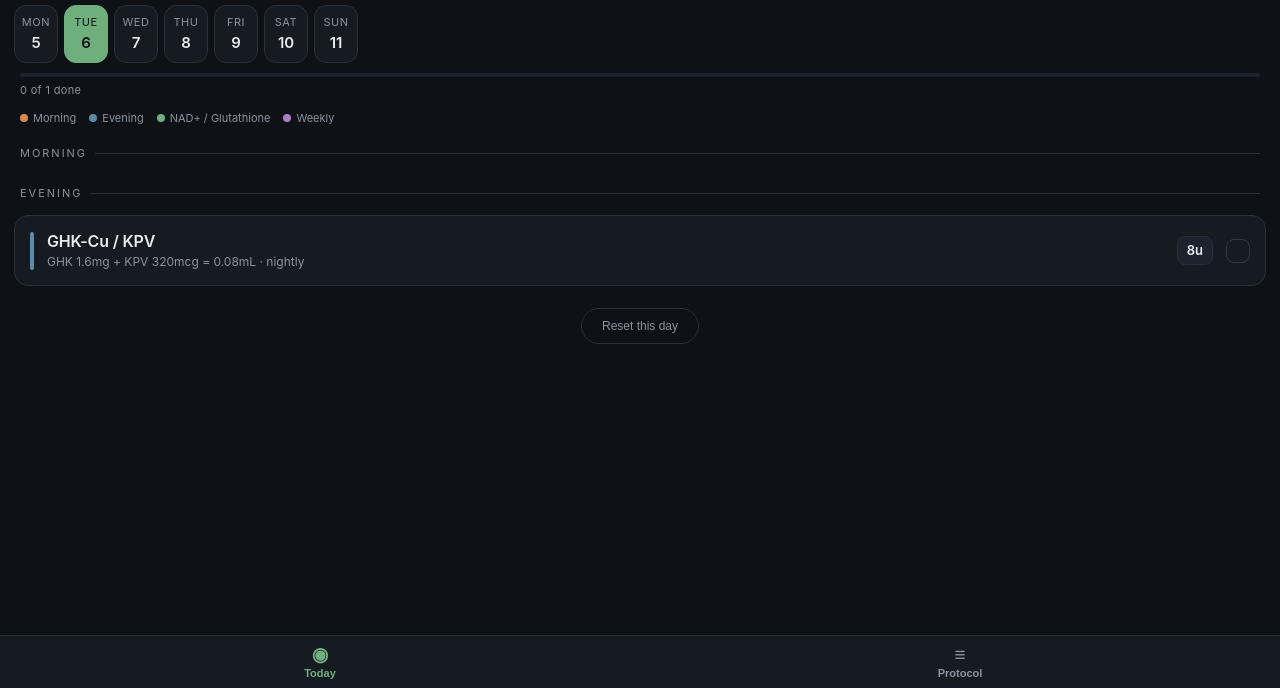
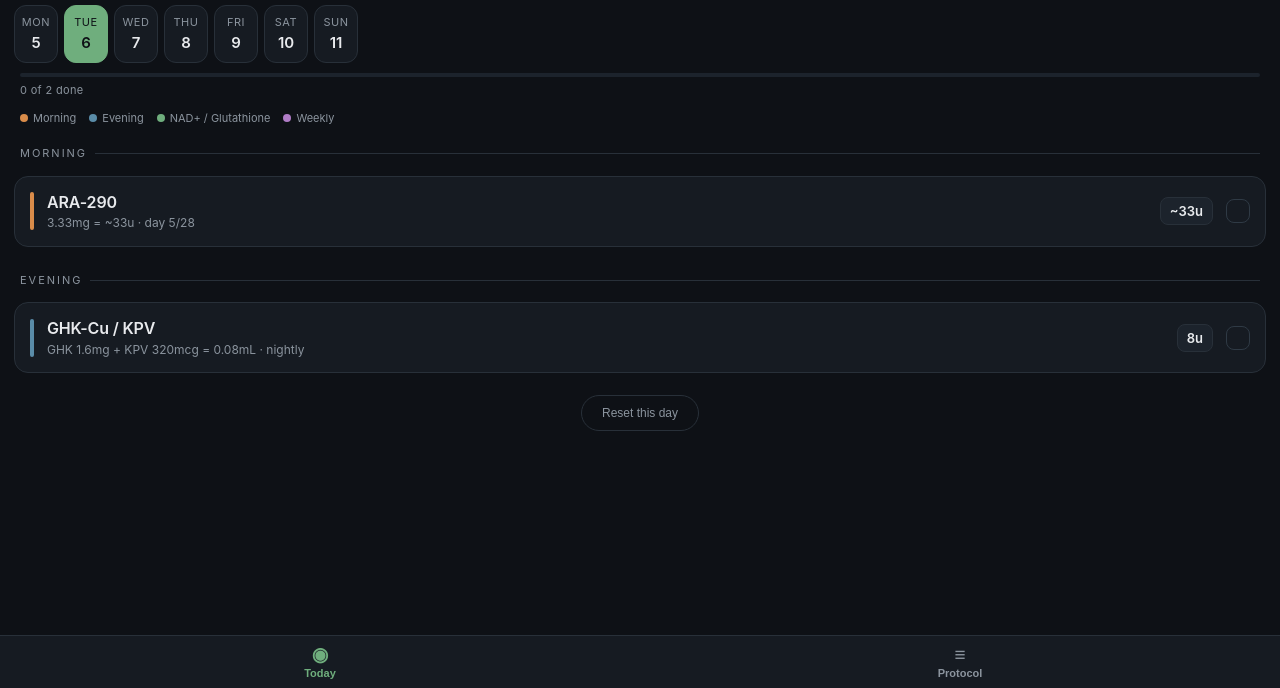
Before and after one commit to tgeglein/Peptide, a plain HTML site: page index.html in a window 1280 px wide. Shown: the part 112-800 px from the top of the page. Drawn offline with Linux system fonts and the light colour scheme.

Commit message:
Update index.html

```diff
--- a/index.html
+++ b/index.html
@@ -178,6 +178,11 @@
       <div class="det">1mg = 0.2mL = <b>20 units</b> · daily, AM, Aug 31–Sep 9 2026. Started for sinus congestion/pressure/drainage. 10mg vial = 10 doses, no waste. Taper to 2x/week maintenance if continuing past acute window.</div>
     </div>
     <div class="info-card">
+      <div class="nm">ARA-290 (Cibinetide) <span class="tag" style="border:1px solid var(--am);color:var(--am)">course · 28 days</span></div>
+      <div class="recon">1mL BacWater → 10mg/mL (10mg vial)</div>
+      <div class="det">3.33mg = 0.333mL = <b>~33 units</b> · daily, SubQ (abdomen/thigh, rotate), Oct 2–29 2026. 3 doses/10mg vial, 10 vials total for full 28-day course (5 in hand, 5 more to order). Nerve repair/neuropathic pain trial, no fasting requirement. Note: 3.33mg is a practical dose given no 12mg vials exist — proven trial dose was 4mg; this is untested, not a validated equivalent.</div>
+    </div>
+    <div class="info-card">
       <div class="nm">GHK-Cu / KPV blend (50mg / 10mg) <span class="tag" style="border:1px solid var(--am);color:var(--am)">cycle</span></div>
       <div class="recon">2.5mL BacWater → GHK 20mg/mL, KPV 4mg/mL</div>
       <div class="det">8 units = GHK 1.6mg + KPV 320mcg · nightly, SubQ. New vial reconstituted Fri Sep 11. Run ~4 wks (through ~Oct 9) then break. ~31 doses.</div>
@@ -248,6 +253,18 @@
   function epiCard(){ return {key:"epi",name:"Epithalon",accent:"reta",units:"10u",
     meta:"500mcg = 0.1mL · 5mg/mL · night 20-cycle",tag:"exp"}; }
 
+  // ARA-290 — 28-day nerve-repair course, Oct 2–29 2026 (1mL BacWater on 10mg vial = 10mg/mL, 3.33mg/~33u/day, 3 doses/vial)
+  const ARA_START=new Date(2026,9,2), ARA_END=new Date(2026,9,29);
+  function isAraDay(dt){ return dt>=ARA_START && dt<=ARA_END; }
+  function araCard(dt){
+    const dayNum=Math.round((dt-ARA_START)/86400000)+1;
+    const doseInVial=((dayNum-1)%3)+1;
+    const vialNum=Math.floor((dayNum-1)/3)+1;
+    let meta=`3.33mg = ~33u · day ${dayNum}/28`;
+    if(doseInVial===1) meta+=` · new vial #${vialNum}`;
+    return {key:"ara",name:"ARA-290",accent:"am",units:"~33u",meta:meta};
+  }
+
   // Thymosin Alpha-1 — acute immune-support course, 10 days, Aug 31–Sep 9 2026 (2mL BacWater on 10mg vial = 5mg/mL)
   const TA1_START=new Date(2026,7,31), TA1_END=new Date(2026,8,9);
   function isTa1Day(dt){ return dt>=TA1_START && dt<=TA1_END; }
@@ -273,6 +290,7 @@
     if(isTbDay(dt)) am.push(tbCard(dt));
     // Tesa/Ipa on break (vial finished Oct 2) — resume via am.push(TESA) when restarting
     if(isTa1Day(dt)) am.push(ta1Card());
+    if(isAraDay(dt)) am.push(araCard(dt));
     if(isSun) am.push(GLUT);
     const pm=[]; if(isBpcPmDay(dt)) pm.push(bpcCard(dt,"pm"));
     if(isWed) pm.push(retaCard(dt)); if(isEpiDay(dt)) pm.push(epiCard()); pm.push(GHK);
```
